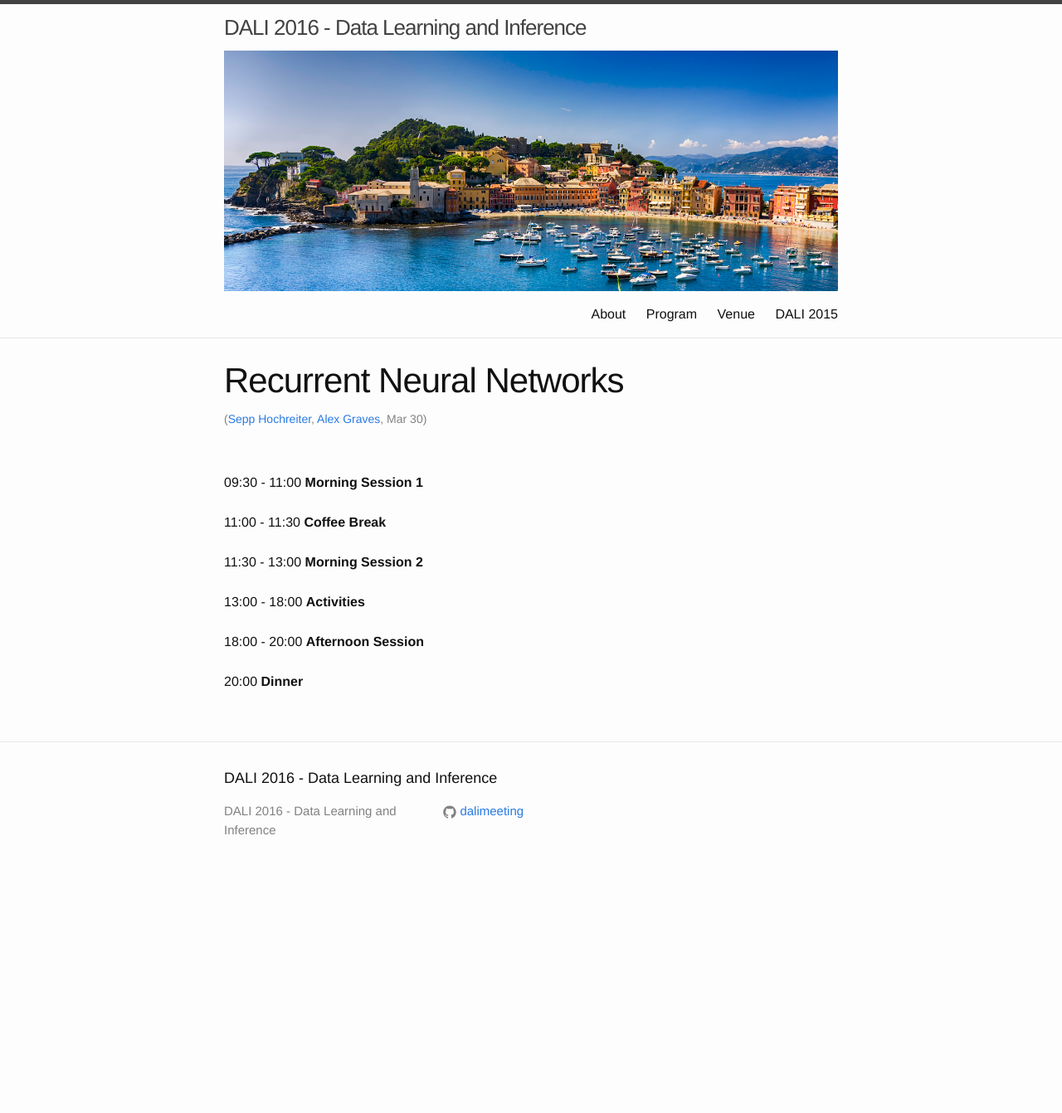
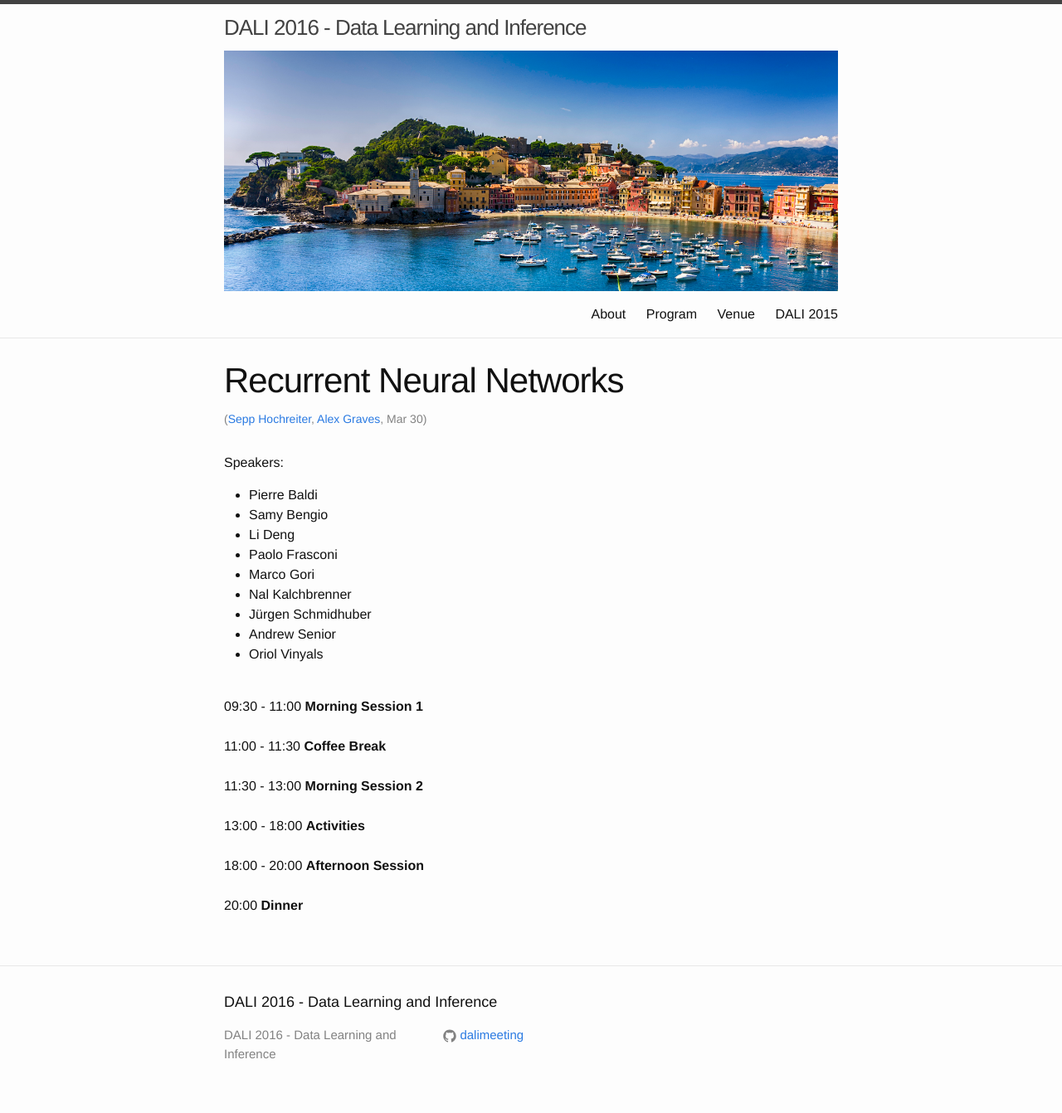
Before and after one commit to dalimeeting/dalimeeting.github.io, a Jekyll site: the page built from _posts/2016-03-30-recurrent-neural-networks.md, in a window 1280 px wide. Shown: the whole page at 83% size. Built offline with Jekyll 4.4.1, drawn with Linux system fonts in a browser that asks for light colours; before the commit the page ends 1072 px from its top, so only the background shows below that.

Commit message:
updated lists of speakers for RNN and Learn + Opt workshops

```diff
--- a/_posts/2016-03-30-recurrent-neural-networks.md
+++ b/_posts/2016-03-30-recurrent-neural-networks.md
@@ -31,4 +31,14 @@ talks:
   end: "20:00"
 - title: "Dinner"
   start: "20:00"
+speakers:
+- Pierre Baldi
+- Samy Bengio
+- Li Deng
+- Paolo Frasconi
+- Marco	Gori
+- Nal Kalchbrenner
+- Jürgen Schmidhuber
+- Andrew Senior
+- Oriol	Vinyals
 ---
```
Also changed, not shown: _posts/2016-04-01-learning-and-optimization.md (+6 -0 lines).
